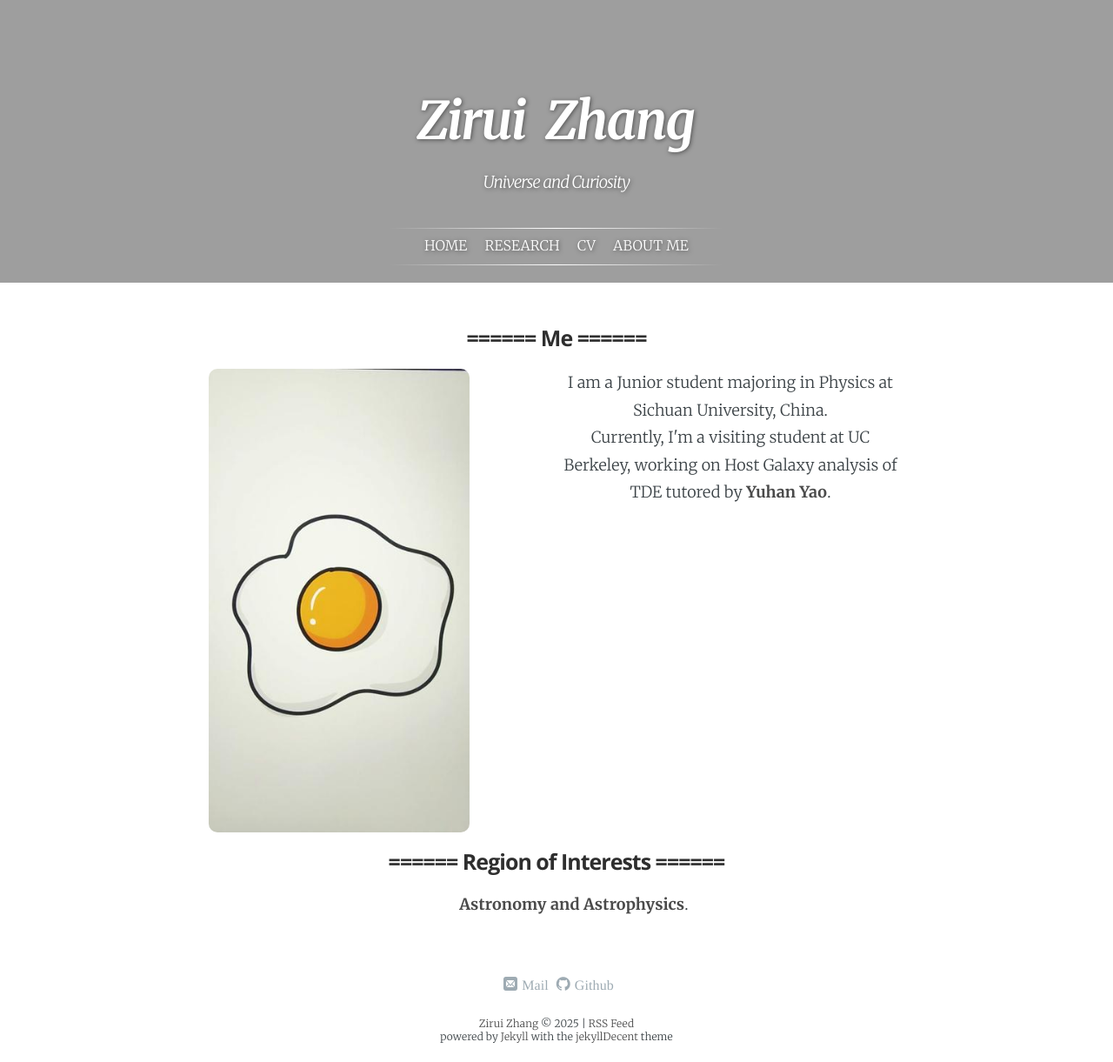
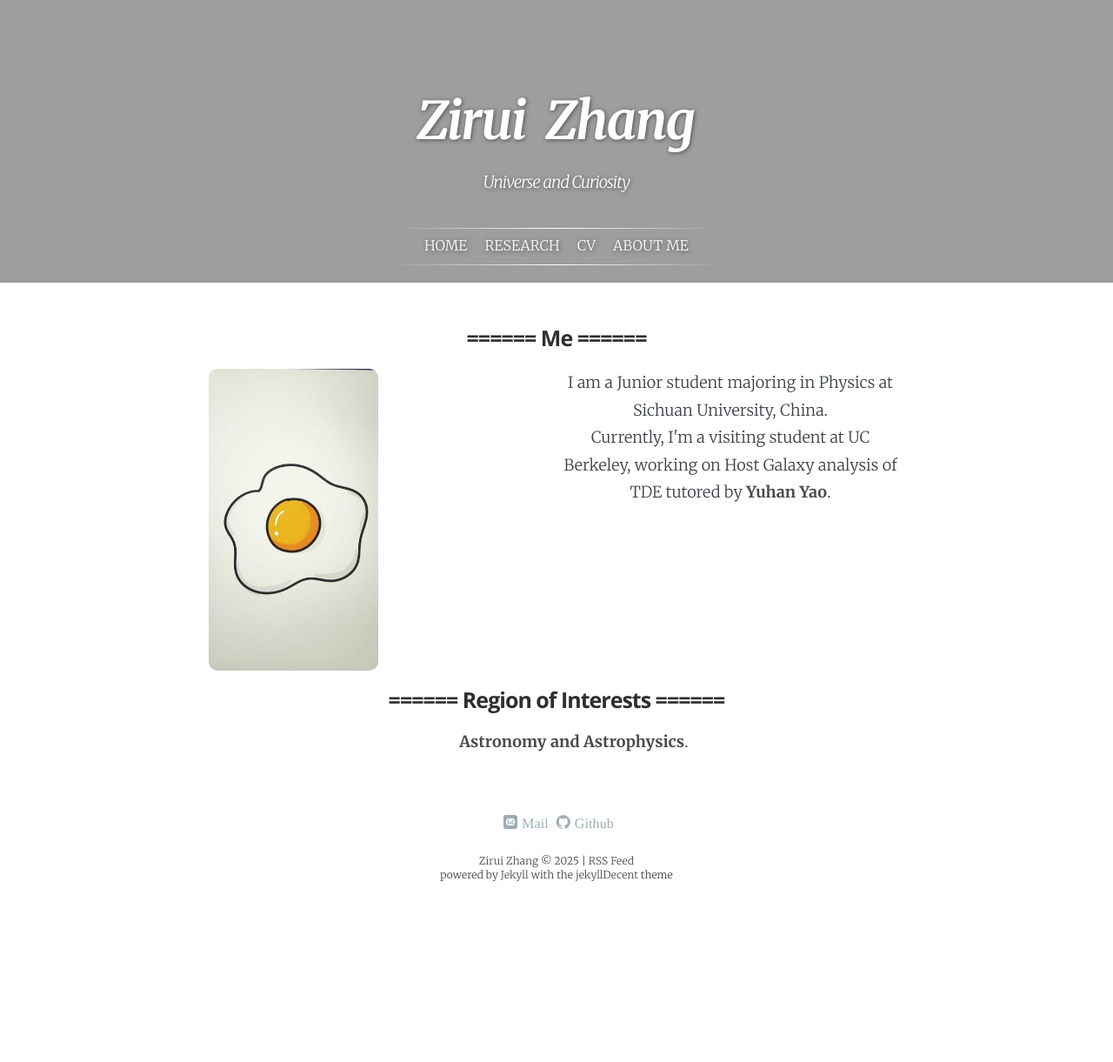
Before and after one commit to ZAKIRAM0/ZAKIRAM0.github.io, a Jekyll site: the page built from index.html, in a window 1280 px wide. Shown: the whole page at 87% size. Built offline with Jekyll 4.4.1, drawn with Linux system fonts in a browser that asks for light colours; some web fonts are replaced; a script that is not in the unit is left out; after the commit the page ends 1034 px from its top, so only the background shows below that.

Commit message:
Update index.html

```diff
--- a/index.html
+++ b/index.html
@@ -23,7 +23,7 @@ layout: default
 
     <div style="flex: 1; text-align: center;">
         <img src="{{ '/assets/page/Me.jpeg' | absolute_url }}"
-             style="width: 100%; max-width: 300px; height: auto; border-radius: 10px;"
+             style="width: 50%; max-width: 300px; height: auto; border-radius: 10px;"
              alt="Wallpaper Image" />
     </div>
 
```
